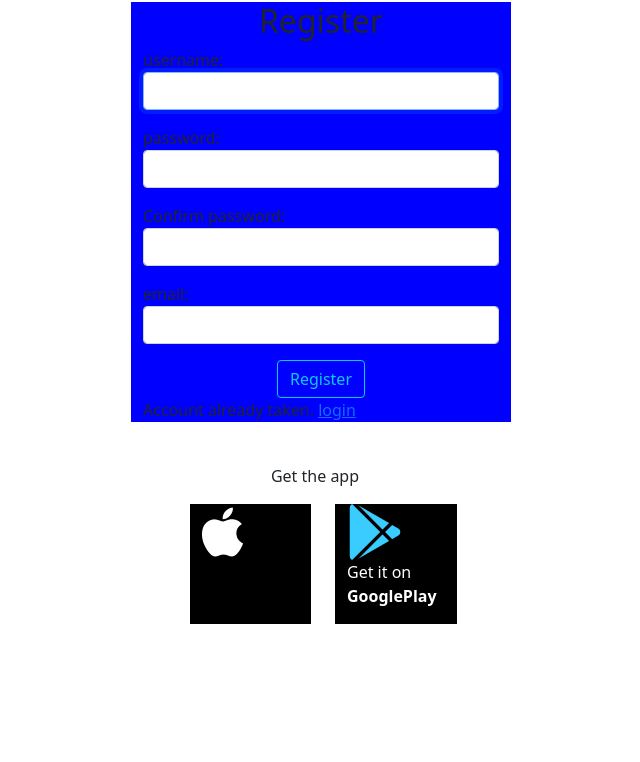
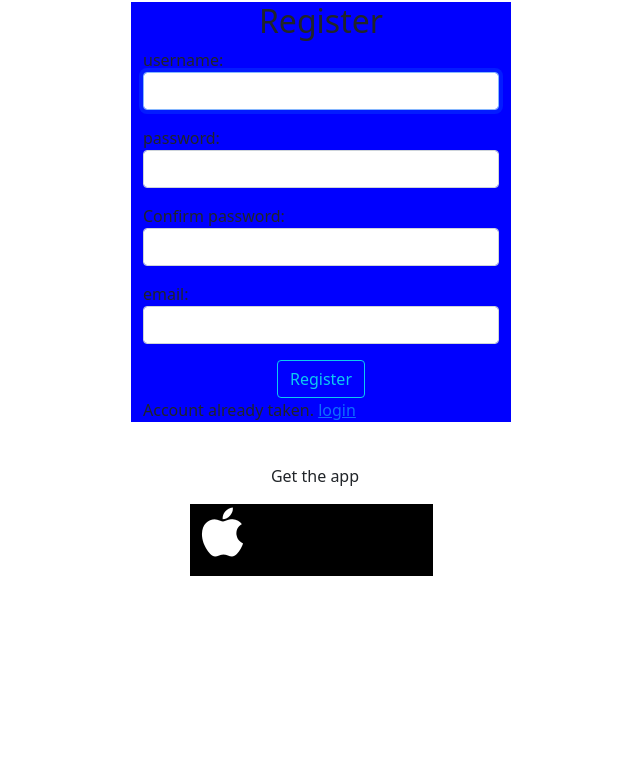
Before and after one commit to h4ck3r9717/instagram-clone, a Django app: page // in a window 1280 px wide. Shown: the part 150-912 px from the top of the page, without its empty margins (604-1244 px from the left). After the commit the page ends 726 px from the top, so only its background shows below. Run offline with Django 3.2, Linux system fonts and the light colour scheme; some libraries are stand-ins or nearby versions; some web fonts are replaced.

```diff
--- a/users/templates/registration/register.html
+++ b/users/templates/registration/register.html
@@ -40,8 +40,6 @@
                 <div class="col col-lg-1">
 
                 </div>
-                <div class="col" style="background-color: black; ">
-                  <i class="fab fa-google-play" style="color: #3bccff; font-size: 7vh;"></i><p style="color: white;">Get it on <br><strong>GooglePlay</strong></p>
                 </div>
               </div>
     </div>
```
